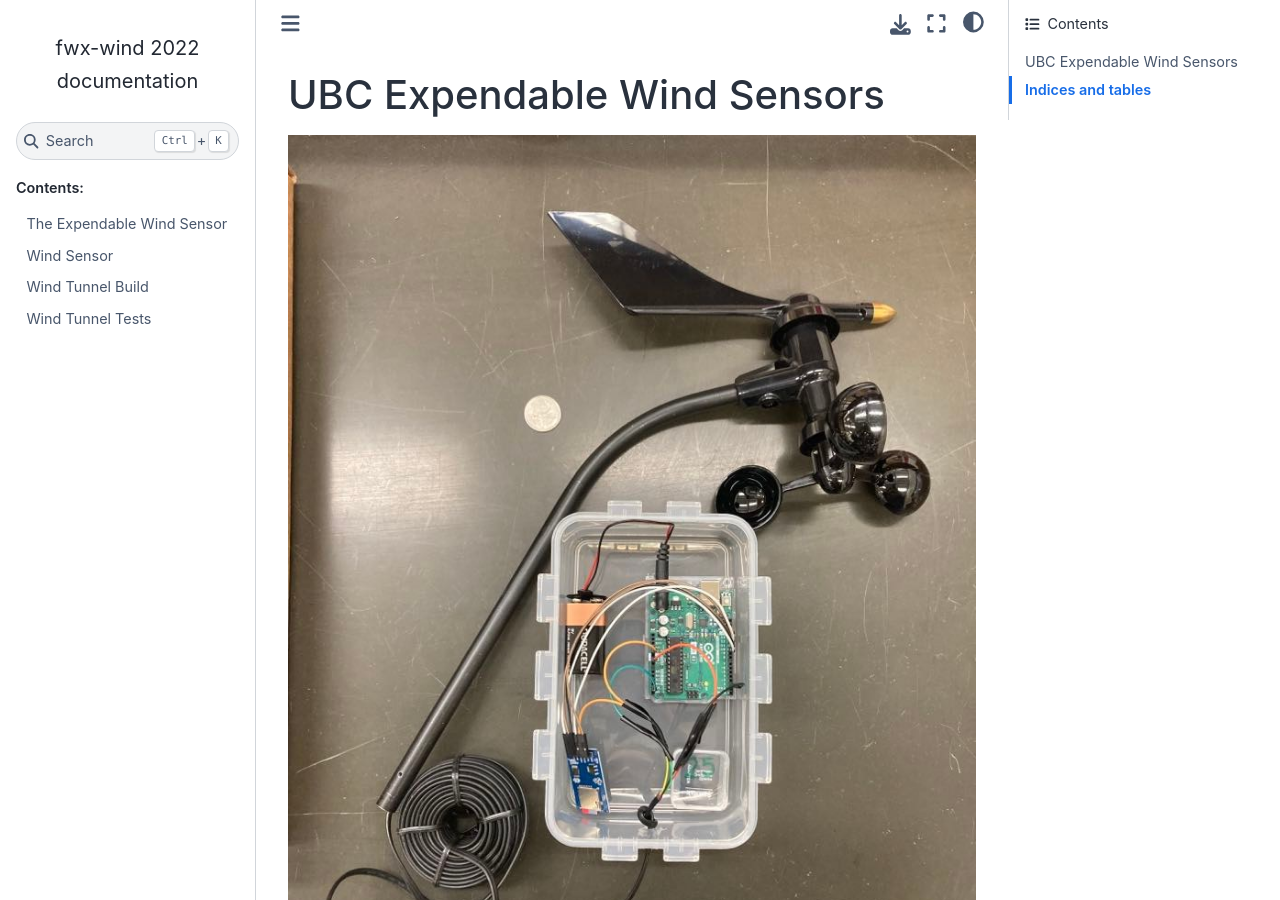
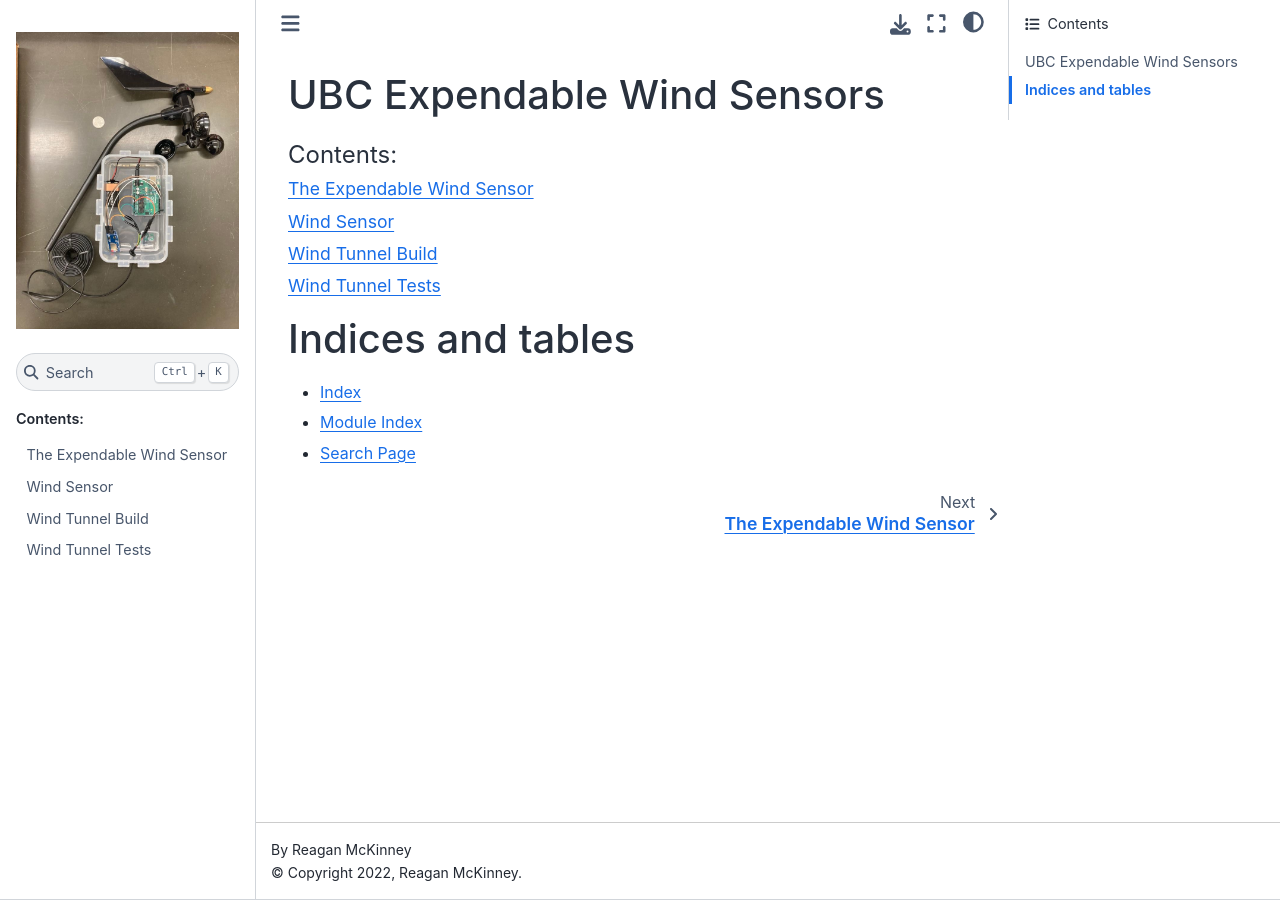
Before and after one commit to rrmckinney/fwx-wind, a Sphinx documentation site: the page built from docs/source/index.rst, in a window 1280 px wide and 900 px high. Built offline with Sphinx 7.4.7 and the Sphinx Book theme 1.1.4, drawn with Linux system fonts in a browser that asks for light colours.

Commit message:
add logo

```diff
--- a/docs/source/conf.py
+++ b/docs/source/conf.py
@@ -83,3 +83,8 @@
 # relative to this directory. They are copied after the builtin static files,
 # so a file named "default.css" will overwrite the builtin "default.css".
 html_static_path = ['_static']
+html_logo = 'expendable_sensors.jpg'
+html_theme_options = {
+    'logo_only': True,
+    'display_version': False,
+}
--- a/docs/source/index.rst
+++ b/docs/source/index.rst
@@ -5,7 +5,7 @@
 
 UBC Expendable Wind Sensors
 ====================================
-.. image:: /img/expendable_sensors.jpg
+
 .. toctree::
    :maxdepth: 2
    :caption: Contents:
```
Also changed, not shown: docs/source/expendable_sensors.jpg (renamed from docs/source/img/expendable_sensors.jpg), 13 other files.
